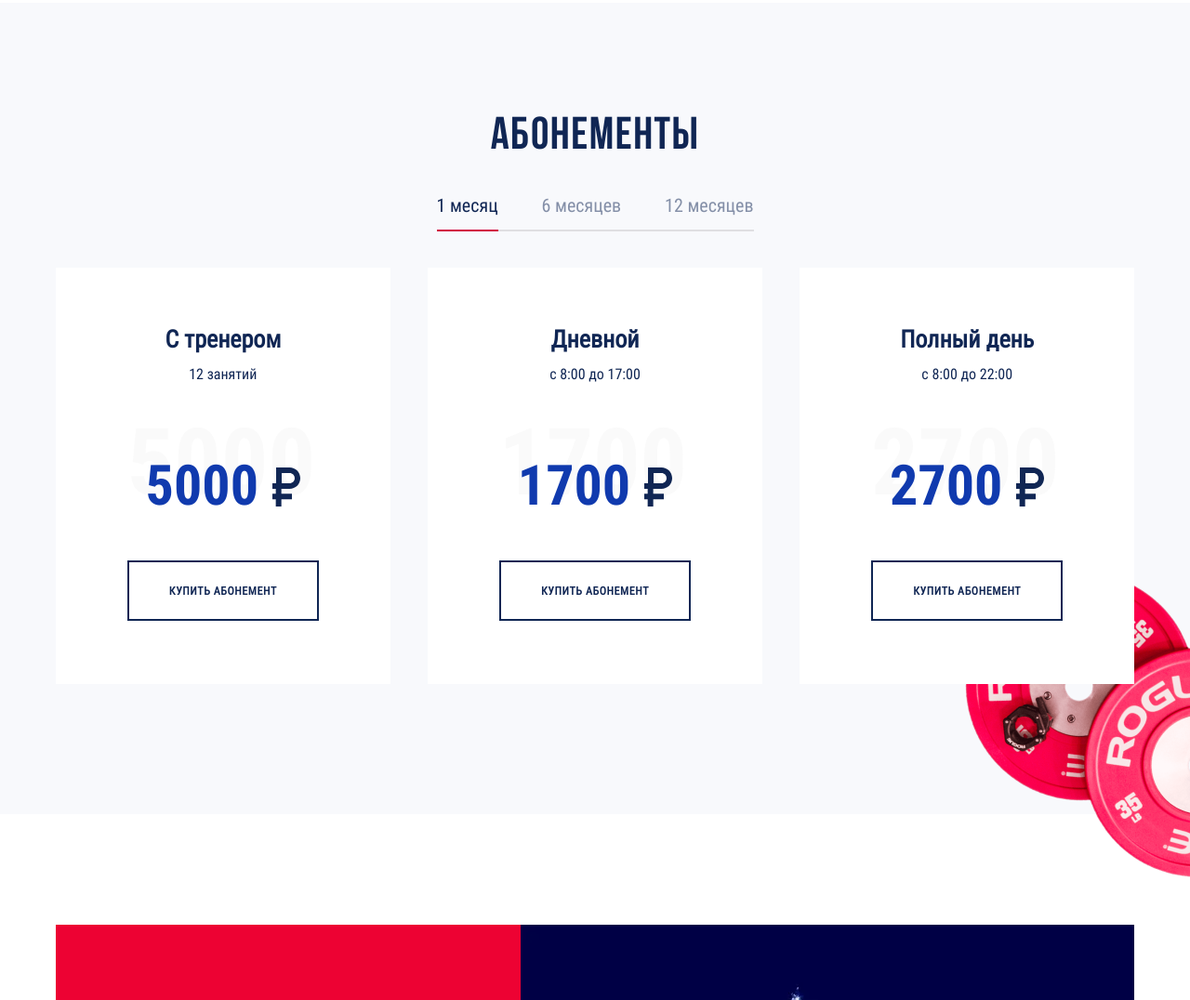
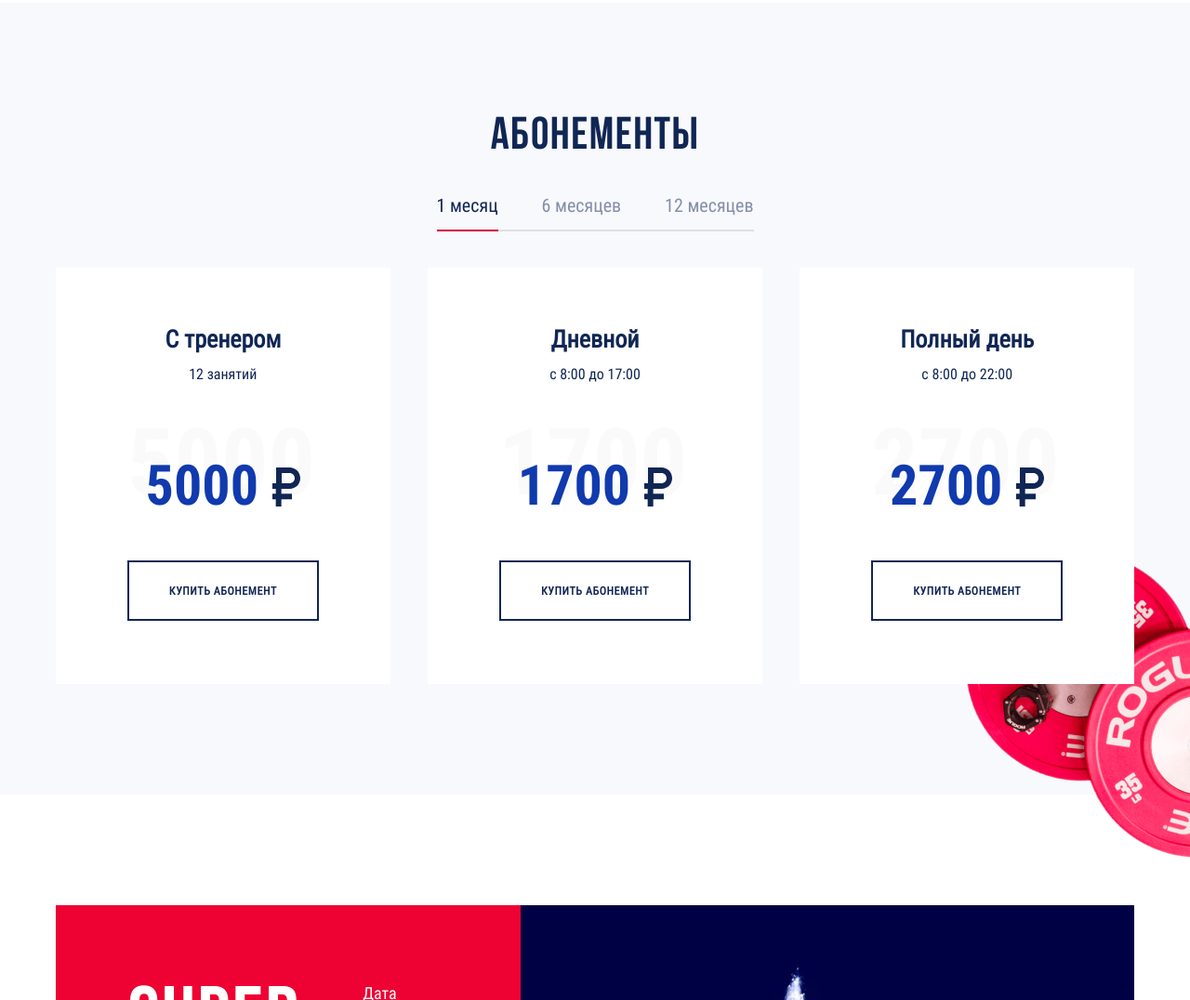
Before and after one commit to olgashaposhnik/Fitness, a website: page source/index.html in a window 1280 px wide. Shown: the part 1410-2486 px from the top of the page at 93% size. Drawn offline with nearby package versions, Linux system fonts and the light colour scheme; files that its build step writes are made by us from their sources.

Commit message:
доработка замечаний

```diff
--- a/source/sass/blocks/membership.scss
+++ b/source/sass/blocks/membership.scss
@@ -106,7 +106,7 @@
   justify-content: space-between;
   margin: 0;
   padding: 0;
-  padding-bottom: 120px;
+  padding-bottom: 99px;
 }
 
 .membership__item {
```
Also changed, not shown: build/css/style.min.css, 1 other file.
